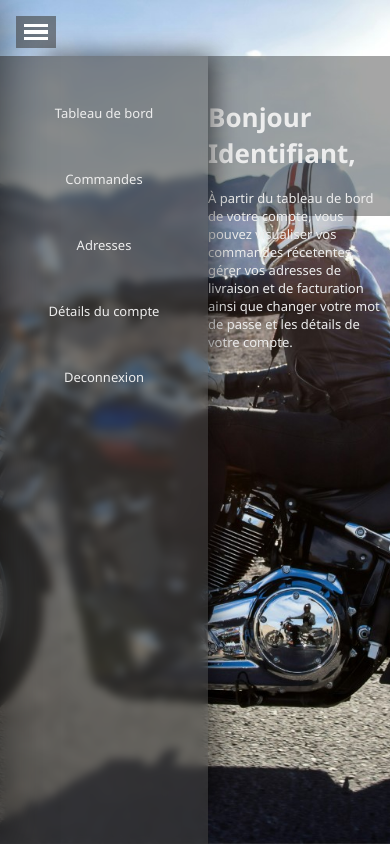
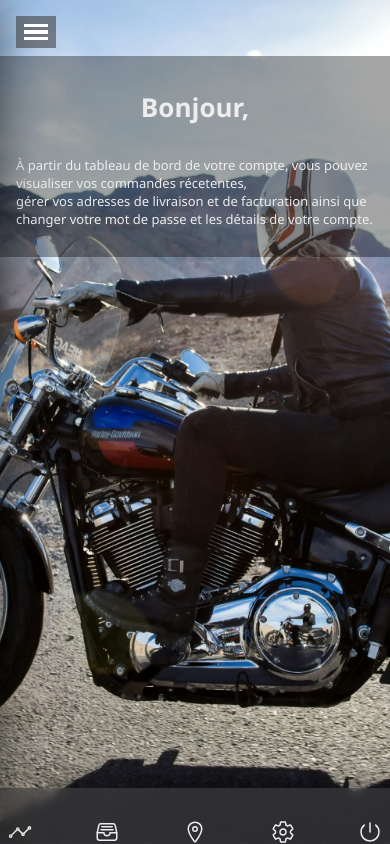
Before and after one commit to lauraBourel/RideTripper, a PHP site: page /account.php in a window 390 px wide. Run offline with PHP 8.4, Linux system fonts and the light colour scheme; the visitor is signed in with stand-in values (Sample User, id 1).

Commit message:
mise à jour responsive account

```diff
--- a/src/account.php
+++ b/src/account.php
@@ -1,4 +1,5 @@
-<?php require 'controllers/accountCtrl.php' ?>
+<?php require_once 'controllers/accountCtrl.php' ?>
+<?php require_once './ui/navbar.php' ?>
 <!DOCTYPE html>
 <html lang="fr">
 
@@ -11,29 +12,40 @@
 </head>
 
 <body>
-    <?php require './ui/navbar.php' ?>
     <main class="midBox">
         <ul class="accountMenu">
             <li>
                 <a class="linkAccount" href="#" title="Tableau de bord">Tableau de bord</a>
+                <a href="#" title="Tableau de bord">
+                    <ion-icon class="accountLogo" name="analytics-outline">
+                    </ion-icon>
+                </a>
             </li>
             <li>
                 <a class="linkAccount" href="#" title="Commandes">Commandes</a>
+                <a href="#" title="Commandes">
+                    <ion-icon class="accountLogo" name="file-tray-full-outline"></ion-icon>
+                </a>
             </li>
             <li>
                 <a class="linkAccount" href="#" title="Adresses">Adresses</a>
+                <ion-icon class="accountLogo" name="location-outline"></ion-icon>
             </li>
             <li>
                 <a class="linkAccount" href="#" title="Details du compte">Détails du compte</a>
+                <ion-icon class="accountLogo" name="settings-outline"></ion-icon>
             </li>
             <li>
                 <a class="linkAccount" href="logout.php" title="Deconnexion">Deconnexion</a>
+                <ion-icon class="accountLogo" name="power-outline"></ion-icon>
             </li>
         </ul>
         <div class="descriptionAccount">
-            <p>
-            <h1>Bonjour Identifiant,</h1>
-            À partir du tableau de bord de votre compte,
+
+            <h1>Bonjour,
+                <!-- <?= $_SESSION['firstname'] ?> -->
+            </h1>
+            <p> À partir du tableau de bord de votre compte,
             vous pouvez visualiser vos commandes récetentes,<br>
             gérer vos adresses de livraison et de facturation
             ainsi que changer votre mot de passe
--- a/src/assets/css/account.css
+++ b/src/assets/css/account.css
@@ -37,11 +37,59 @@ nav {
     display: flex;
     flex-direction: column;
     align-items: center;
+    padding: 1rem;
     background-color: rgba(6, 6, 6, 0.36);
+}
+
+.accountLogo {
+    display: none;
+}
+
+
+
+
+
+
+
+
+
+
+
+
+
+@media screen and (max-width: 800px){
+    .accountMenu {
+        width: 8rem;
+        height: calc(100% - 3rem);
+    }
+    .descriptionAccount {
+        width: calc(100% - 8rem);
+    }
 }
 
 @media screen and (max-width: 550px) {
     nav {
         box-shadow: 0 0 41px 0 rgba(0, 0, 0, 0.517);
     }
+    .descriptionAccount {
+        width: 100%;
+        height: auto;
+    }
+    .accountMenu {
+        width: 100%;
+        height: .5rem;
+        position: absolute;
+        bottom: 0;
+        flex-direction: inherit;
+        justify-content: space-around;
+        align-items: end;
+    }
+    .accountLogo{
+        width:1.5rem ;
+        height:1.5rem;
+        display: block;
+    }
+    .linkAccount{
+        display: none;
+    }
 }
```
Also changed, not shown: src/controllers/accountCtrl.php (line endings or trailing spaces).
